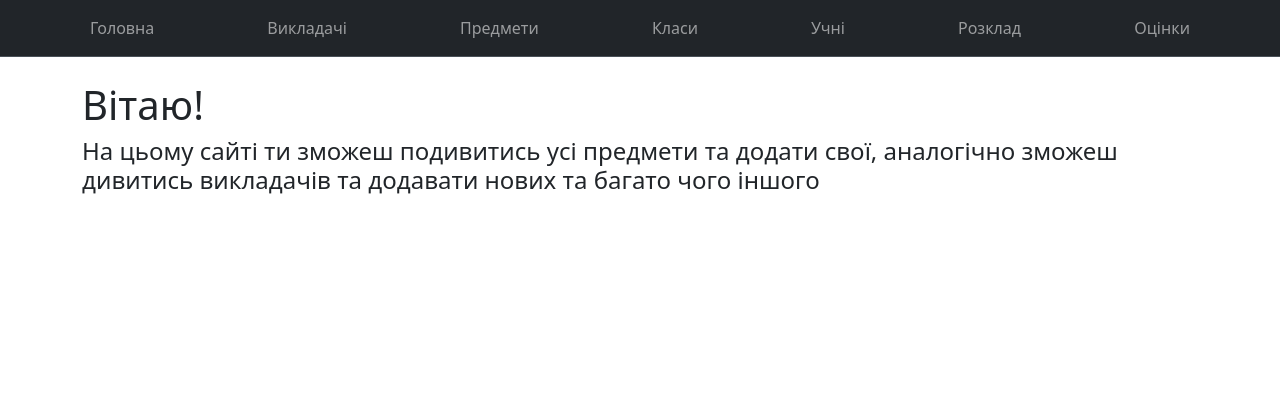
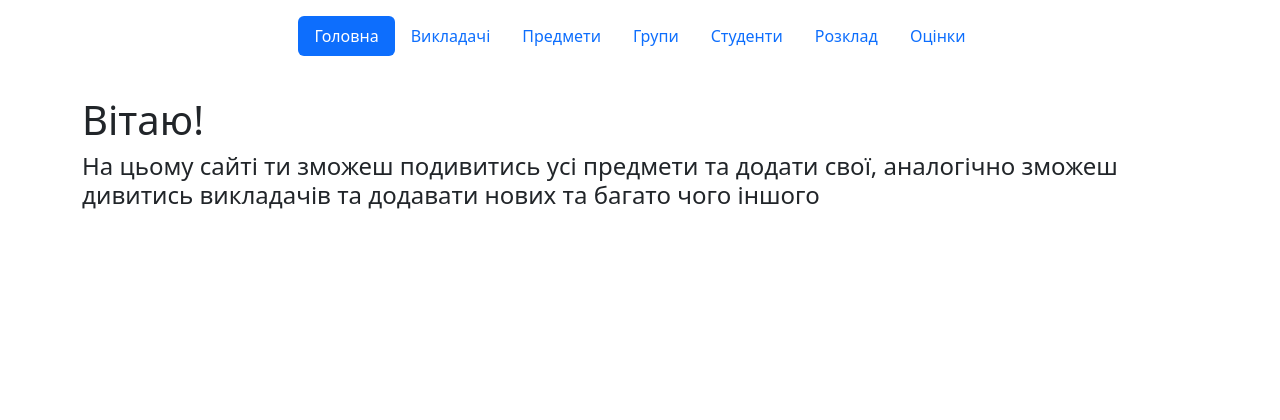
Before and after one commit to Antonchik159/School_django, a Django app: page / in a window 1280 px wide. Shown: the top 420 px of the page. Run offline with Django 5.2, Linux system fonts and the light colour scheme.

Commit message:
new web interface

```diff
--- a/school/templates/school/base.html
+++ b/school/templates/school/base.html
@@ -7,30 +7,20 @@
     <link rel="stylesheet" href="https://cdn.jsdelivr.net/npm/bootstrap@5.3.0-alpha3/dist/css/bootstrap.min.css">
 </head>
 <body>
-    <nav class="navbar navbar-expand-md bg-dark sticky-top border-bottom" data-bs-theme="dark">
   <div class="container">
-          <button class="navbar-toggler" type="button" data-bs-toggle="offcanvas" data-bs-target="#offcanvas" aria-controls="offcanvas" aria-label="Toggle navigation">
-            <span class="navbar-toggler-icon"></span>
-          </button>
-          <div class="offcanvas offcanvas-end" tabindex="-1" id="offcanvas" aria-labelledby="offcanvasLabel">
-            <div class="offcanvas-header">
-              <button type="button" class="btn-close" data-bs-dismiss="offcanvas" aria-label="Close"></button>
+    <header class="d-flex justify-content-center py-3">
+      <ul class="nav nav-pills">
+        <li class="nav-item"><a href="{% url 'home' %}" class="nav-link {% if request.path == '/' %}active{% endif %}">Головна</a></li>
+        <li class="nav-item"><a href="{% url 'teachers' %}" class="nav-link {% if request.path == '/teacher' %}active{% endif %}">Викладачі</a></li>
+        <li class="nav-item"><a href="{% url 'subjects' %}" class="nav-link {% if request.path == '/subject' %}active{% endif %}">Предмети</a></li>
+        <li class="nav-item"><a href="{% url 'classes' %}" class="nav-link {% if request.path == '/clas' %}active{% endif %}">Групи</a></li>
+        <li class="nav-item"><a href="{% url 'students' %}" class="nav-link {% if request.path == '/student' %}active{% endif %}">Студенти</a></li>
+        <li class="nav-item"><a href="{% url 'shedule' %}" class="nav-link {% if request.path == '/shedule' %}active{% endif %}">Розклад</a></li>
+        <li class="nav-item"><a href="{% url 'grades' %}" class="nav-link {% if request.path == '/grades' %}active{% endif %}">Оцінки</a></li>
+      </ul>
+    </header>
   </div>
-            <div class="offcanvas-body">
-              <ul class="navbar-nav flex-grow-1 justify-content-between">
-                <li class="nav-item"><a class="nav-link" href="{% url 'home' %}">Головна</a></li>
-                <li class="nav-item"><a class="nav-link" href="{% url 'teachers' %}">Викладачі</a></li>
-                <li class="nav-item"><a class="nav-link" href="{% url 'subjects' %}">Предмети</a></li>
-                <li class="nav-item"><a class="nav-link" href="{% url 'classes' %}">Класи</a></li>
-                <li class="nav-item"><a class="nav-link" href="{% url 'students' %}">Учні</a></li>
-                <li class="nav-item"><a class="nav-link" href="{% url 'shedule' %}">Розклад</a></li>
-                <li class="nav-item"><a class="nav-link" href="{% url 'grades' %}">Оцінки</a></li>
 
-              </ul>
-            </div>
-          </div>
-        </div>
-      </nav>
 
 
   <div class="container mt-4 d-flex flex-column min-vh-100">
```
Also changed, not shown: school/templates/school/base1.html (deleted, +0 -40 lines). Lines whose indentation alone changed are shown as unchanged.
